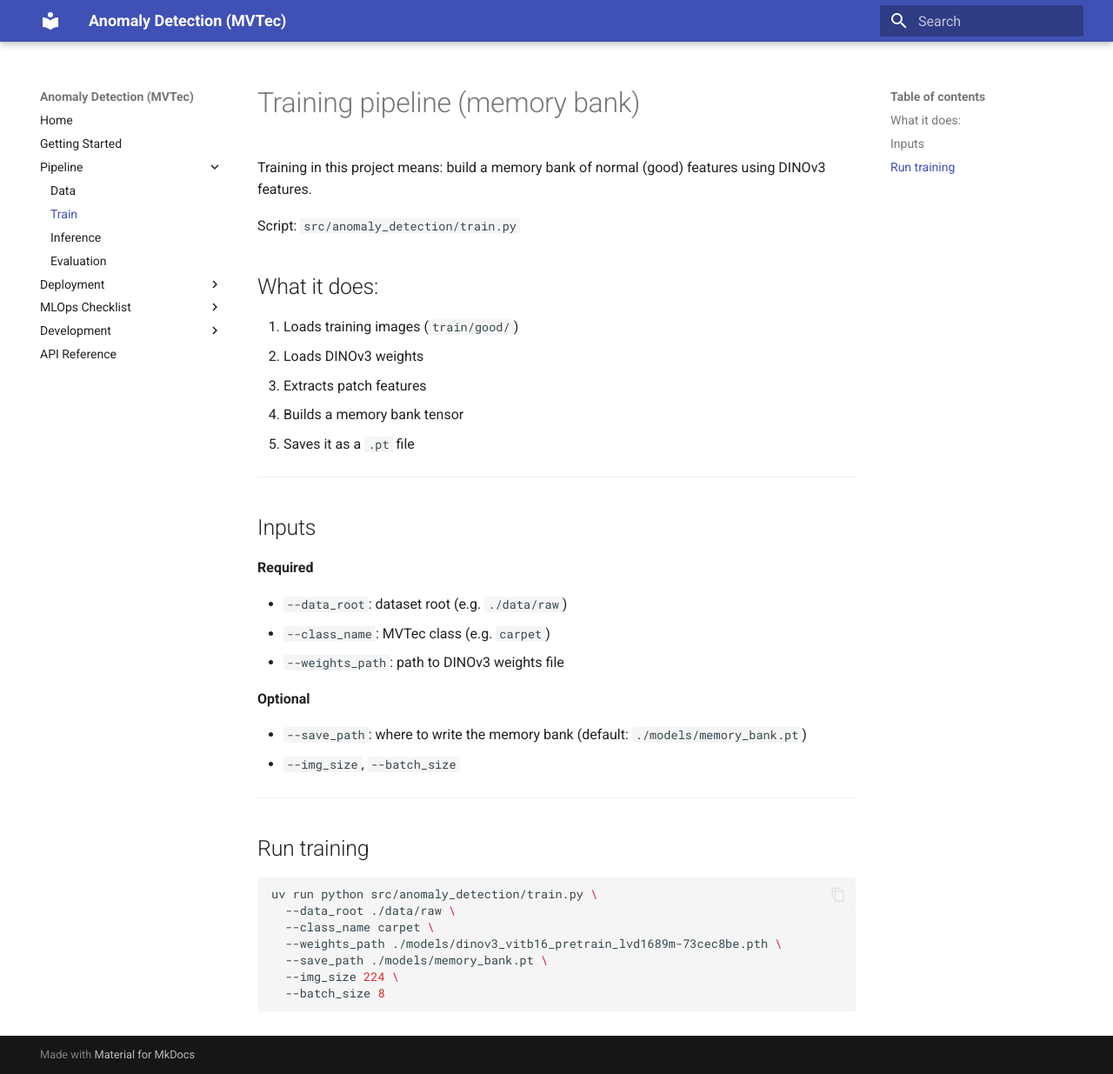
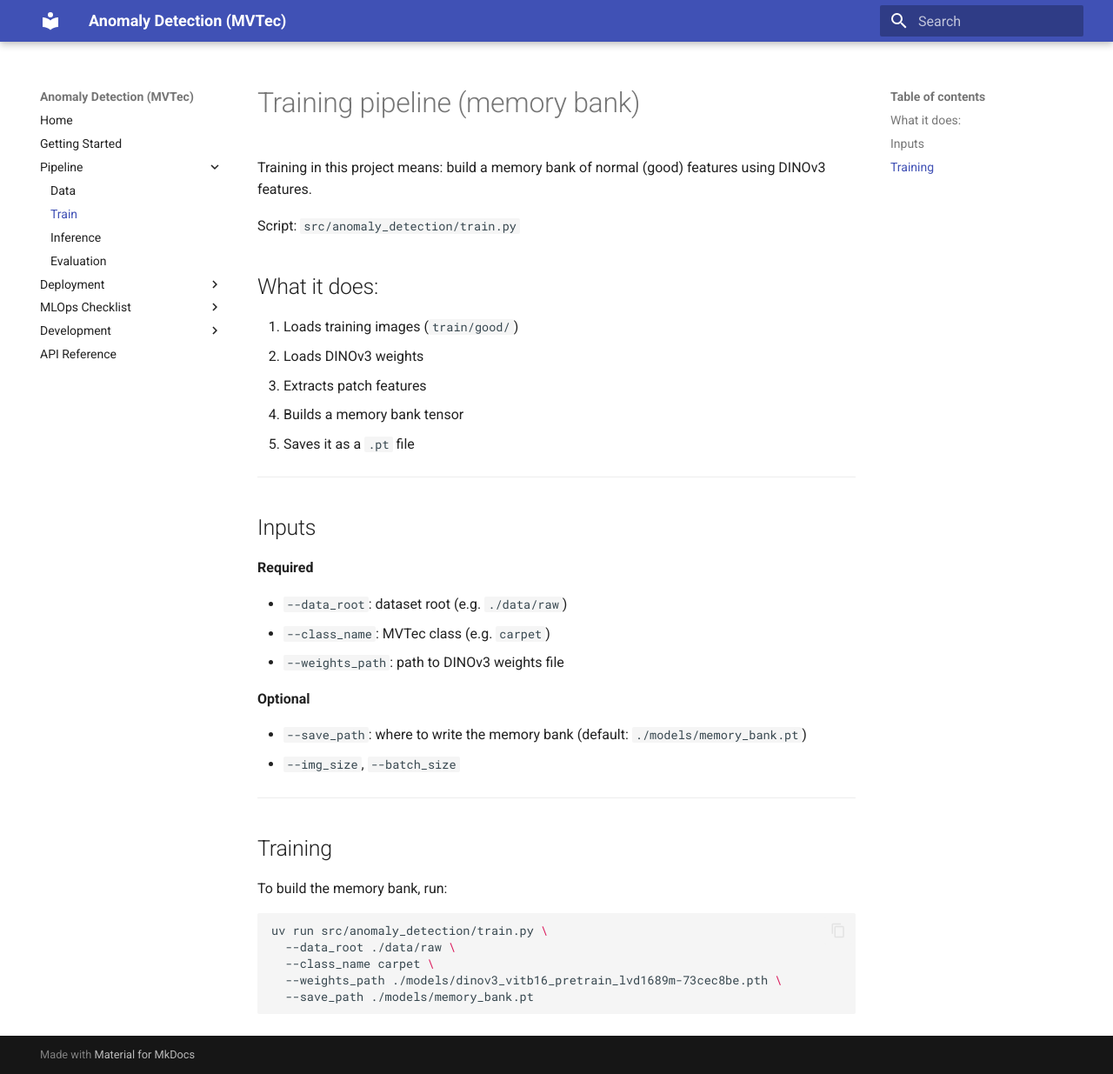
Before and after one commit to Kxlar/MLOPs_Project, an MkDocs documentation site: the page built from docs/source/pipeline/train.md, in a window 1280 px wide and 1235 px high. Shown: the whole window at 87% size. Built offline with MkDocs 1.6.1 and Material for MkDocs 9.7.7, drawn with Linux system fonts in a browser that asks for light colours.

Commit message:
Update documentation for training, evaluation, and logging

````diff
--- a/docs/source/pipeline/train.md
+++ b/docs/source/pipeline/train.md
@@ -31,14 +31,13 @@ Script: `src/anomaly_detection/train.py`
 
 ---
 
-## Run training
+## Training
+To build the memory bank, run:
 
 ```bash
-uv run python src/anomaly_detection/train.py \
+uv run src/anomaly_detection/train.py \
   --data_root ./data/raw \
   --class_name carpet \
   --weights_path ./models/dinov3_vitb16_pretrain_lvd1689m-73cec8be.pth \
-  --save_path ./models/memory_bank.pt \
-  --img_size 224 \
-  --batch_size 8
+  --save_path ./models/memory_bank.pt
 ```
````
Also changed, not shown: docs/source/development/logging.md (+13 -0 lines), docs/source/index.md (+1 -1 lines), docs/source/pipeline/evaluation.md (+6 -0 lines).
